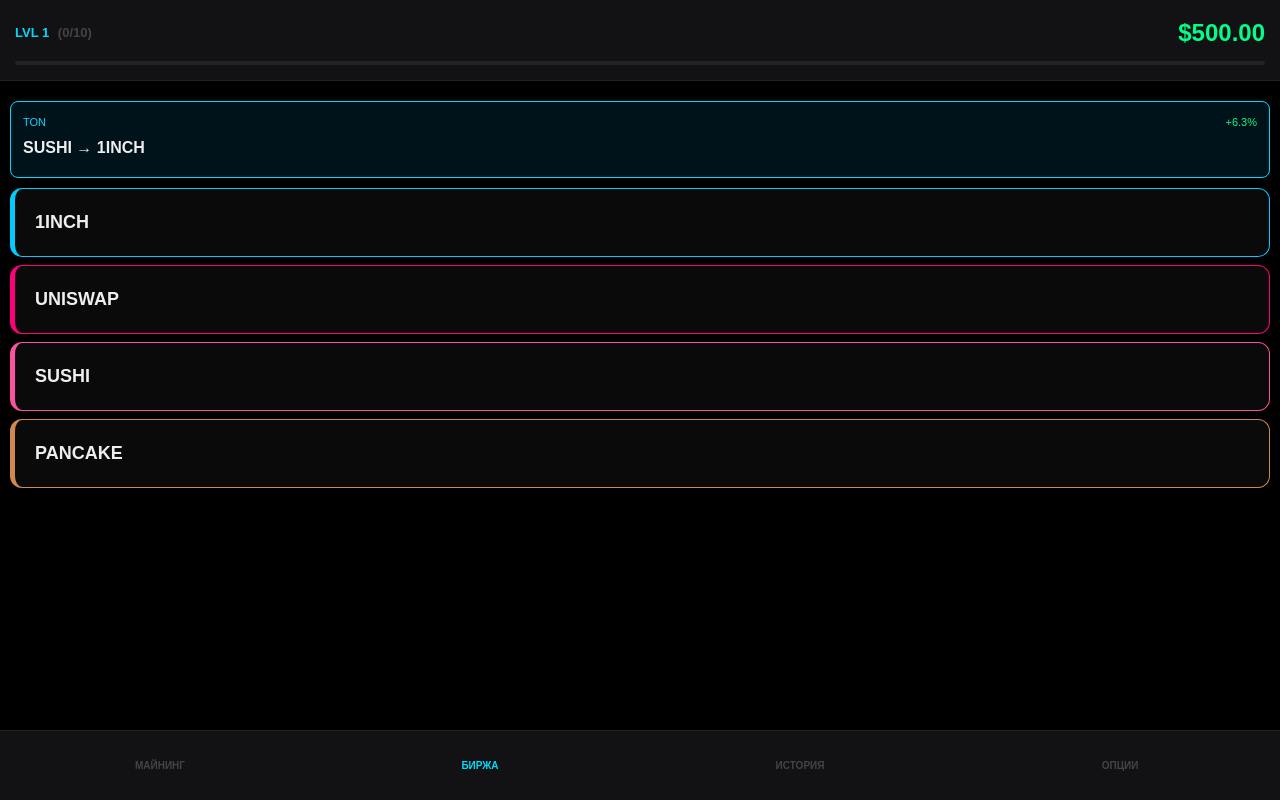
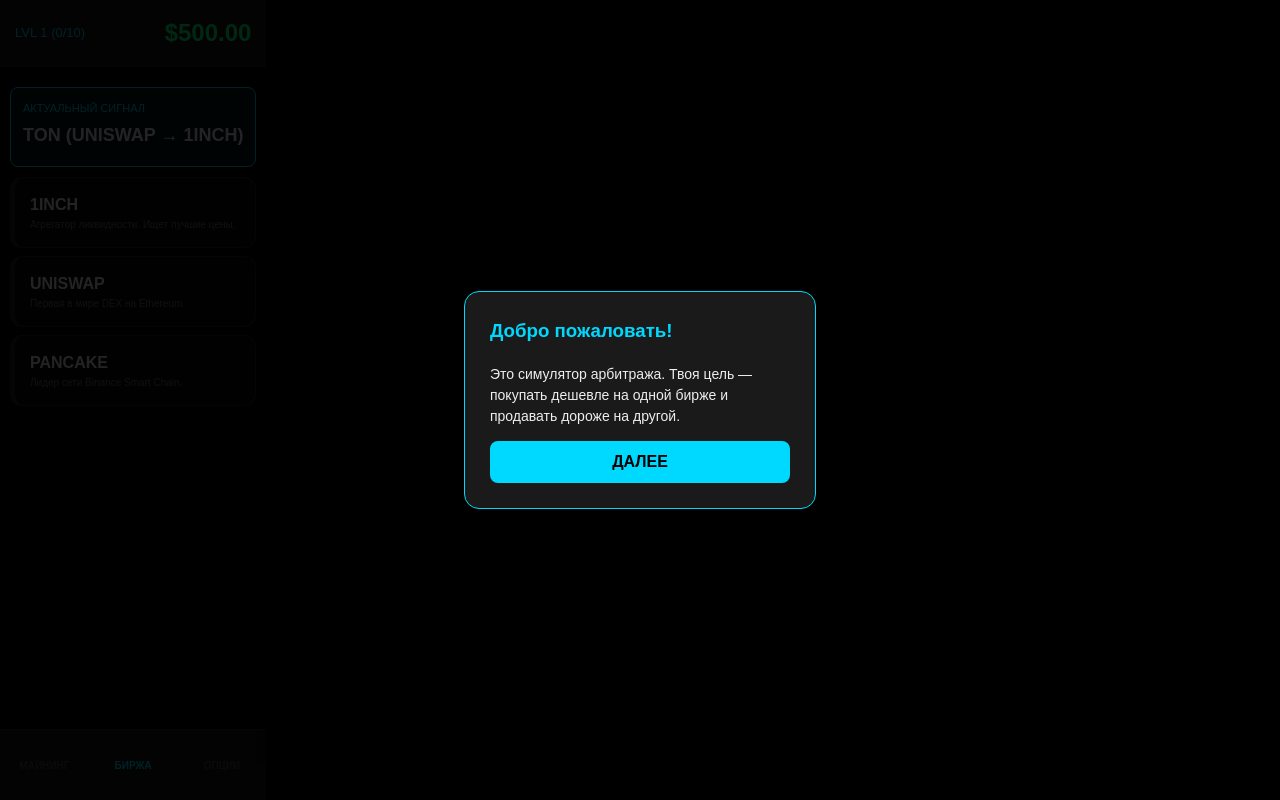
Before and after one commit to katyakuznezc-cmd/treidgame, a React (Vite) app: page / in a window 1280 px wide. Built offline with nearby package versions, Linux system fonts and the light colour scheme.

Commit message:
Update App.jsx

```diff
--- a/src/App.jsx
+++ b/src/App.jsx
@@ -1,20 +1,18 @@
-
 import React, { useState, useEffect, useRef } from 'react';
 
 const COINS_DATA = [
-  { id: 'TON', lvl: 1, base: 5.4 },
-  { id: 'DOGE', lvl: 1, base: 0.15 },
-  { id: 'TRX', lvl: 1, base: 0.12 },
-  { id: 'SOL', lvl: 2, base: 145 },
-  { id: 'ETH', lvl: 3, base: 2800 },
-  { id: 'BTC', lvl: 5, base: 95000 },
+  { id: 'TON', lvl: 1, desc: 'Родной токен Telegram. Быстрый и волатильный.' },
+  { id: 'DOGE', lvl: 1, desc: 'Мем-коин. Зависит от хайпа и Илона Маска.' },
+  { id: 'TRX', lvl: 1, desc: 'Сеть Tron. Стабильная монета для переводов.' },
+  { id: 'SOL', lvl: 2, desc: 'Убийца Ethereum. Очень высокая скорость.' },
+  { id: 'ETH', lvl: 3, desc: 'Главный альткоин. На нем держатся все NFT.' },
+  { id: 'BTC', lvl: 5, desc: 'Цифровое золото. Батя рынка.' },
 ];
 
 const EXCHANGES = [
-  { id: '1inch', name: '1INCH', color: '#00ccff' },
-  { id: 'uniswap', name: 'UNISWAP', color: '#ff007a' },
-  { id: 'sushiswap', name: 'SUSHI', color: '#fa52a0' },
-  { id: 'pancakeswap', name: 'PANCAKE', color: '#d1884f' }
+  { id: '1inch', name: '1INCH', desc: 'Агрегатор ликвидности. Ищет лучшие цены.' },
+  { id: 'uniswap', name: 'UNISWAP', desc: 'Первая в мире DEX на Ethereum.' },
+  { id: 'pancakeswap', name: 'PANCAKE', desc: 'Лидер сети Binance Smart Chain.' }
 ];
 
 export default function App() {
@@ -22,11 +20,10 @@ export default function App() {
   const [balance, setBalance] = useState(() => Number(localStorage.getItem(`k_bal_${userId}`)) || 500.00);
   const [xp, setXp] = useState(() => Number(localStorage.getItem(`k_xp_${userId}`)) || 0);
   const [winCount, setWinCount] = useState(() => Number(localStorage.getItem(`k_wins_${userId}`)) || 0);
-  const [prices, setPrices] = useState(() => COINS_DATA.reduce((acc, c) => ({ ...acc, [c.id]: c.base }), {}));
+
   const [tab, setTab] = useState('trade');
   const [selectedDex, setSelectedDex] = useState(null);
   const [activePositions, setActivePositions] = useState({});
-  const [pendingTrades, setPendingTrades] = useState({});
   const [tradeAmount, setTradeAmount] = useState(100);
   const [leverage, setLeverage] = useState(1);
   const [signal, setSignal] = useState(null);
@@ -34,31 +31,16 @@ export default function App() {
   const [soundEnabled, setSoundEnabled] = useState(true);
   const [lang, setLang] = useState('RU');
   const [toast, setToast] = useState(null);
-  const [showAd, setShowAd] = useState(false);
+
+  // ОБУЧЕНИЕ
+  const [tutorialStep, setTutorialStep] = useState(() => localStorage.getItem('k_tut') ? -1 : 0);
 
   const lvl = Math.floor(xp / 150) + 1;
   const progress = (xp % 150) / 1.5;
   const maxLev = lvl >= 10 ? 100 : lvl >= 5 ? 50 : 10;
 
-  // ЛИМИТ СТАВКИ: для новичков (lvl < 3) - 50% от баланса, для профи - 100%
-  const maxAllowedBet = lvl < 3 ? balance * 0.5 : balance;
-
   const sndClick = useRef(new Audio('https://www.fesliyanstudios.com/play-mp3/6510'));
   const sndBell = useRef(new Audio('https://assets.mixkit.co/active_storage/sfx/2358/2358-preview.mp3'));
-
-  useEffect(() => {
-    const itv = setInterval(() => {
-      setPrices(prev => {
-        const next = { ...prev };
-        Object.keys(next).forEach(id => {
-          const change = 1 + (Math.random() * 0.01 - 0.005);
-          next[id] = Number((next[id] * change).toFixed(id === 'BTC' ? 1 : 4));
-        });
-        return next;
-      });
-    }, 2000);
-    return () => clearInterval(itv);
-  }, []);
 
   useEffect(() => {
     localStorage.setItem(`k_bal_${userId}`, balance);
@@ -84,7 +66,8 @@ export default function App() {
 
     setSignal({
       coin: coin.id, buyDex: d1.name, sellDexId: d2.id, sellDexName: d2.name,
-      bonus: (Math.random() * 4 + 4).toFixed(1), id: Date.now()
+      bonus: (Math.random() * 2 + 1).toFixed(2), // Профит от 1% до 3%
+      id: Date.now()
     });
     if(soundEnabled) { sndBell.current.play().catch(() => {}); }
   };
@@ -98,87 +81,84 @@ export default function App() {
   const handleAction = (coinId) => {
     const pos = activePositions[coinId];
     if (pos) {
-      const marketCrash = Math.random() < 0.15;
-      const isWin = !marketCrash && signal && pos.signalId === signal.id && signal.sellDexId === selectedDex;
+      const isWin = Math.random() > 0.15; // 85% шанс успеха
+      const randProfit = (Math.random() * 2 + 1); // 1-3%
+      const randLoss = (Math.random() * 1 + 0.5); // 0.5-1.5%
 
-      // РАСЧЕТ PNL С ЗАЩИТОЙ ОТ МИНУСА
-      let pnl = (Number(pos.amt) * ((isWin ? Number(pos.bonus) : -25) * Number(pos.lev)) / 100);
+      const rate = isWin ? randProfit : -randLoss;
+      const pnl = (Number(pos.amt) * (rate * Number(pos.lev)) / 100);
 
-      setPendingTrades(prev => ({ ...prev, [coinId]: true }));
       setActivePositions(prev => { const n = {...prev}; delete n[coinId]; return n; });
 
       setTimeout(() => {
-        setBalance(b => {
-            const nextBal = b + Number(pos.amt) + pnl;
-            return nextBal < 0 ? 0 : nextBal; // Не уходим ниже нуля
-        });
-
+        setBalance(b => Math.max(0, b + Number(pos.amt) + pnl));
         if(isWin) { setXp(x => x + 15); setWinCount(w => w + 1); }
         setHistory(h => [{ coin: coinId, pnl, win: isWin, date: new Date().toLocaleTimeString() }, ...h.slice(0, 10)]);
-        setPendingTrades(prev => { const n = {...prev}; delete n[coinId]; return n; });
 
         setToast({
-            msg: isWin
-                ? (lang === 'RU' ? `ПРИБЫЛЬ: +$${pnl.toFixed(2)}` : `PROFIT: +$${pnl.toFixed(2)}`)
-                : (lang === 'RU' ? `УБЫТОК: -$${Math.abs(pnl).toFixed(2)}` : `LOSS: -$${Math.abs(pnl).toFixed(2)}`),
+            msg: isWin ? `+$${pnl.toFixed(2)}` : `-$${Math.abs(pnl).toFixed(2)}`,
             type: isWin ? 'win' : 'loss'
         });
       }, 10000);
     } else {
-      // ПРОВЕРКА ЛИМИТОВ ПЕРЕД ОТКРЫТИЕМ
-      if(tradeAmount > maxAllowedBet) {
-        return setToast({
-            msg: lang === 'RU' ? `МАКС СТАВКА: $${maxAllowedBet.toFixed(0)}` : `MAX BET: $${maxAllowedBet.toFixed(0)}`,
-            type: 'loss'
-        });
-      }
-      if(tradeAmount <= 0) return;
-
+      if(tradeAmount > balance) return setToast({msg: 'LOW BALANCE', type:'loss'});
       setBalance(b => b - tradeAmount);
-      setActivePositions(p => ({ ...p, [coinId]: { amt: tradeAmount, lev: leverage, dex: selectedDex, signalId: signal?.id, bonus: signal?.bonus } }));
+      setActivePositions(p => ({ ...p, [coinId]: { amt: tradeAmount, lev: leverage, dex: selectedDex, signalId: signal?.id } }));
     }
   };
 
-  const t = {
-    RU: { mine: 'МАЙНИНГ', trade: 'БИРЖА', logs: 'ИСТОРИЯ', opts: 'ОПЦИИ', buy: 'КУПИТЬ', sell: 'ЗАКРЫТЬ', back: 'НАЗАД' },
-    EN: { mine: 'MINING', trade: 'EXCHANGE', logs: 'LOGS', opts: 'OPTS', buy: 'BUY', sell: 'CLOSE', back: 'BACK' }
-  }[lang];
+  const tutContent = [
+    { t: "Добро пожаловать!", c: "Это симулятор арбитража. Твоя цель — покупать дешевле на одной бирже и продавать дороже на другой." },
+    { t: "Сигналы", c: "В синем блоке сверху появляется сигнал. Он говорит, какую монету сейчас выгодно гнать." },
+    { t: "Выбор биржи", c: "Нажми на любую биржу (например, UNISWAP), чтобы войти в торговый терминал этой площадки." },
+    { t: "Криптовалюты", c: "У каждой монеты свой уровень доступа. TON доступен сразу, а BTC — только для профи." },
+    { t: "Майнинг", c: "Если кончились деньги, иди во вкладку МАЙНИНГ и натапай себе начальный депозит." }
+  ];
 
   return (
     <div className="app-main">
       <style>{`
         :root { --win: #00ff88; --loss: #ff3366; --neon: #00d9ff; --panel: #121214; }
-        * { box-sizing: border-box; -webkit-tap-highlight-color: transparent; }
         body { margin: 0; background: #000; color: #eee; font-family: sans-serif; overflow: hidden; }
-        .app-main { height: 100vh; width: 100vw; display: flex; flex-direction: column; background: #000; position: relative; }
+        .app-main { height: 100vh; display: flex; flex-direction: column; }
         .header { padding: 15px; background: var(--panel); border-bottom: 1px solid #222; }
         .balance { color: var(--win); font-size: 24px; font-weight: 800; }
-        .xp-bar { height: 4px; background: #222; margin-top: 10px; border-radius: 2px; }
-        .xp-fill { height: 100%; background: var(--neon); box-shadow: 0 0 10px var(--neon); transition: 0.5s; }
-        .content { flex: 1; overflow-y: auto; display: flex; flex-direction: column; }
+        .content { flex: 1; overflow-y: auto; }
         .signal-box { background: #00121a; border: 1px solid var(--neon); margin: 10px; padding: 12px; border-radius: 8px; }
-        .dex-item { background: #0a0a0a; border: 1px solid #222; margin: 8px 10px; padding: 20px; border-radius: 12px; border-left: 5px solid; cursor: pointer; }
-        .sphere { width: 140px; height: 140px; border: 3px solid var(--neon); border-radius: 50%; display: flex; align-items: center; justify-content: center; font-size: 50px; color: var(--neon); margin: 40px auto; cursor: pointer; box-shadow: 0 0 15px rgba(0,217,255,0.1); }
-        .nav { height: 70px; display: flex; background: var(--panel); border-top: 1px solid #222; padding-bottom: env(safe-area-inset-bottom); }
-        .nav-btn { flex: 1; background: none; border: none; color: #444; font-size: 10px; font-weight: bold; cursor: pointer; }
+        .dex-item { background: #0a0a0a; border: 1px solid #222; margin: 8px 10px; padding: 15px; border-radius: 12px; border-left: 5px solid; cursor: pointer; }
+        .nav { height: 70px; display: flex; background: var(--panel); border-top: 1px solid #222; }
+        .nav-btn { flex: 1; background: none; border: none; color: #444; font-size: 10px; font-weight: bold; }
         .nav-btn.active { color: var(--neon); }
-        .center-toast { position: fixed; top: 50%; left: 50%; transform: translate(-50%, -50%); padding: 30px; border-radius: 20px; z-index: 10000; text-align: center; min-width: 250px; animation: pop 0.3s cubic-bezier(0.175, 0.885, 0.32, 1.275); box-shadow: 0 0 40px rgba(0,0,0,0.5); border: 2px solid rgba(255,255,255,0.1); }
-        @keyframes pop { from { transform: translate(-50%, -50%) scale(0.5); opacity: 0; } to { transform: translate(-50%, -50%) scale(1); opacity: 1; } }
-        .price-tag { font-size: 12px; padding: 2px 6px; background: #111; border-radius: 4px; }
+        .center-toast { position: fixed; top: 50%; left: 50%; transform: translate(-50%, -50%); padding: 30px; border-radius: 20px; z-index: 10000; text-align: center; min-width: 250px; background: var(--win); color: #000; font-weight: 900; font-size: 24px; }
+        .tut-overlay { position: fixed; inset: 0; background: rgba(0,0,0,0.85); z-index: 20000; display: flex; align-items: center; justify-content: center; padding: 20px; }
+        .tut-card { background: #1a1a1a; border: 1px solid var(--neon); padding: 25px; border-radius: 15px; width: 100%; max-width: 300px; }
       `}</style>
 
-      {toast && (
-        <div className="center-toast" style={{ background: toast.type === 'win' ? 'var(--win)' : 'var(--loss)', color: '#000' }}>
-            <div style={{fontSize: '20px', fontWeight: '900'}}>{toast.msg}</div>
+      {tutorialStep >= 0 && (
+        <div className="tut-overlay">
+          <div className="tut-card">
+            <h3 style={{color: 'var(--neon)', marginTop: 0}}>{tutContent[tutorialStep].t}</h3>
+            <p style={{fontSize: '14px', lineHeight: '1.5'}}>{tutContent[tutorialStep].c}</p>
+            <button
+              onClick={() => {
+                if(tutorialStep < tutContent.length - 1) setTutorialStep(s => s + 1);
+                else { setTutorialStep(-1); localStorage.setItem('k_tut', 'done'); }
+              }}
+              style={{width: '100%', padding: '12px', background: 'var(--neon)', border: 'none', borderRadius: '8px', fontWeight: 'bold'}}
+            >
+              {tutorialStep === tutContent.length - 1 ? "ПОНЯТНО!" : "ДАЛЕЕ"}
+            </button>
+          </div>
         </div>
       )}
 
+      {toast && <div className="center-toast" style={{background: toast.type==='win'?'var(--win)':'var(--loss)'}}>{toast.msg}</div>}
+
       <header className="header">
         <div style={{display:'flex', justifyContent:'space-between', alignItems:'center'}}>
-          <div style={{fontSize:'13px', color:'var(--neon)', fontWeight:'bold'}}>LVL {lvl} <span style={{color:'#444', marginLeft:'5px'}}>({winCount % 10}/10)</span></div>
+          <div style={{fontSize:'13px', color:'var(--neon)'}}>LVL {lvl} ({winCount%10}/10)</div>
           <div className="balance">${balance.toFixed(2)}</div>
         </div>
-        <div className="xp-bar"><div className="xp-fill" style={{width: `${progress}%`}}></div></div>
       </header>
 
       <div className="content">
@@ -188,64 +168,54 @@ export default function App() {
               <div style={{paddingTop: '10px'}}>
                 {signal && (
                   <div className="signal-box">
-                    <div style={{display:'flex', justifyContent:'space-between', fontSize:'11px'}}>
-                      <span style={{color:'var(--neon)'}}>{signal.coin}</span>
-                      <span style={{color:'var(--win)'}}>+{signal.bonus}%</span>
-                    </div>
-                    <div style={{fontSize: '16px', fontWeight:'bold', margin:'5px 0'}}>{signal.buyDex} → {signal.sellDexName}</div>
+                    <div style={{fontSize:'11px', color:'var(--neon)'}}>АКТУАЛЬНЫЙ СИГНАЛ</div>
+                    <div style={{fontSize: '18px', fontWeight:'bold', margin:'5px 0'}}>{signal.coin} ({signal.buyDex} → {signal.sellDexName})</div>
                   </div>
                 )}
                 {EXCHANGES.map(d => (
-                  <div key={d.id} className="dex-item" style={{borderColor: d.color}} onClick={() => setSelectedDex(d.id)}>
-                    <span style={{fontWeight:'bold', fontSize: '18px'}}>{d.name}</span>
+                  <div key={d.id} className="dex-item" style={{borderColor: '#222'}} onClick={() => setSelectedDex(d.id)}>
+                    <div style={{fontWeight:'bold'}}>{d.name}</div>
+                    <div style={{fontSize: '10px', color: '#666'}}>{d.desc}</div>
                   </div>
                 ))}
               </div>
             ) : (
-              <div style={{display:'flex', flexDirection:'column', padding:'15px'}}>
-                <button onClick={() => setSelectedDex(null)} style={{background:'#222', border:'none', color:'#fff', padding:'10px', borderRadius:'8px', alignSelf:'flex-start', marginBottom:'15px'}}>{t.back}</button>
+              <div style={{padding:'15px'}}>
+                <button onClick={() => setSelectedDex(null)} style={{background:'#222', border:'none', color:'#fff', padding:'8px 15px', borderRadius:'5px', marginBottom:'15px'}}>← {lang === 'RU' ? 'НАЗАД' : 'BACK'}</button>
 
-                <div style={{display:'flex', justifyContent:'space-between', alignItems:'center', marginBottom:'5px'}}>
-                  <span style={{fontSize:'12px'}}>AMT (MAX: ${maxAllowedBet.toFixed(0)}):</span>
-                  <input type="number" style={{background:'#111', border:'1px solid #333', color:'var(--win)', padding:'8px', width:'100px', borderRadius:'6px'}} value={tradeAmount}
-                    onChange={e => {
-                        let val = Number(e.target.value);
-                        if(val > maxAllowedBet) val = maxAllowedBet;
-                        setTradeAmount(val);
-                    }}
-                  />
+                <div style={{marginBottom:'20px'}}>
+                  <div style={{fontSize:'12px', marginBottom: '5px'}}>СУММА СДЕЛКИ:</div>
+                  <input type="number" style={{width:'100%', background:'#111', border:'1px solid #333', color:'var(--win)', padding:'12px', borderRadius:'8px', fontSize:'18px'}} value={tradeAmount} onChange={e => setTradeAmount(Number(e.target.value))} />
+                  <div style={{display:'flex', gap:'10px', marginTop:'5px'}}>
+                    {[25, 50, 100].map(p => <button key={p} onClick={() => setTradeAmount(Number((balance * p / 100).toFixed(2)))} style={{flex:1, background:'#222', border:'none', color:'#ccc', fontSize:'10px', padding:'5px', borderRadius:'4px'}}>{p}%</button>)}
+                  </div>
                 </div>
 
-                <div style={{fontSize:'11px', color:'#444', marginBottom:'5px'}}>LEVERAGE: x{leverage}</div>
-                <input type="range" min="1" max={maxLev} value={leverage} onChange={e => setLeverage(Number(e.target.value))} style={{width:'100%', marginBottom:'20px'}} />
+                <div style={{marginBottom:'20px'}}>
+                  <div style={{fontSize:'12px'}}>КРЕДИТНОЕ ПЛЕЧО: x{leverage}</div>
+                  <input type="range" min="1" max={maxLev} value={leverage} onChange={e => setLeverage(Number(e.target.value))} style={{width:'100%'}} />
+                </div>
 
                 {COINS_DATA.map(c => {
                   const pos = activePositions[c.id];
                   const locked = c.lvl > lvl;
-                  const currentPrice = prices[c.id];
-                  const estProfit = ((tradeAmount * leverage * (signal?.bonus || 0)) / 100).toFixed(2);
-
                   return (
-                    <div key={c.id} style={{display:'flex', justifyContent:'space-between', alignItems:'center', padding:'15px 0', borderBottom:'1px solid #111', opacity: locked ? 0.3 : 1}}>
+                    <div key={c.id} style={{padding:'15px 0', borderBottom:'1px solid #111', opacity: locked ? 0.3 : 1}}>
+                      <div style={{display:'flex', justifyContent:'space-between', alignItems:'center'}}>
                         <div>
-                        <div style={{fontWeight:'bold', display:'flex', alignItems:'center', gap:'8px'}}>
-                          {c.id}/USDT <span className="price-tag" style={{color: Math.random() > 0.5 ? 'var(--win)' : 'var(--loss)'}}>${currentPrice}</span>
+                            <div style={{fontWeight:'bold'}}>{c.id}/USDT</div>
+                            <div style={{fontSize: '9px', color: '#555'}}>{c.desc}</div>
                         </div>
-                        {!locked && !pos && signal?.coin === c.id && (
-                          <div style={{fontSize:'9px', color:'var(--win)', fontWeight:'bold'}}>EST. +${estProfit}</div>
-                        )}
-                        {pos && <div style={{fontSize:'10px', color:'var(--win)'}}>TRADING... (10s)</div>}
-                      </div>
-
                         {locked ? <span>🔒 L{c.lvl}</span> :
-                        pendingTrades[c.id] ? <span style={{fontSize: '10px'}}>⏳ ...</span> :
                           <button
-                          style={{background: pos ? 'var(--loss)' : 'var(--win)', color: '#000', border:'none', padding:'10px 15px', borderRadius:'8px', fontWeight:'bold', minWidth:'90px'}}
+                            style={{background: pos ? 'var(--loss)' : 'var(--win)', color: '#000', border:'none', padding:'10px 20px', borderRadius:'8px', fontWeight:'bold'}}
                             onClick={() => handleAction(c.id)}
                           >
-                          {pos ? t.sell : t.buy}
+                            {pos ? (lang === 'RU' ? 'ЗАКРЫТЬ' : 'SELL') : (lang === 'RU' ? 'КУПИТЬ' : 'BUY')}
                           </button>
                         }
+                      </div>
+                      {pos && <div style={{fontSize:'10px', color:'var(--win)', marginTop:'5px'}}>СДЕЛКА В ПРОЦЕССЕ (10s)...</div>}
                     </div>
                   );
                 })}
@@ -255,44 +225,30 @@ export default function App() {
         )}
 
         {tab === 'mining' && (
-          <div style={{flex: 1, display:'flex', flexDirection:'column', justifyContent:'center'}}>
-            <div className="sphere" onClick={() => {
-              setBalance(b => b + 0.05);
+          <div style={{flex: 1, display:'flex', flexDirection:'column', justifyContent:'center', alignItems:'center', height:'100%'}}>
+            <div style={{width:'150px', height:'150px', border:'4px solid var(--neon)', borderRadius:'50%', display:'flex', alignItems:'center', justifyContent:'center', fontSize:'60px', color:'var(--neon)', cursor:'pointer'}} onClick={() => {
+              setBalance(b => b + 0.10);
               if(soundEnabled) { sndClick.current.currentTime = 0; sndClick.current.play().catch(()=>{}); }
             }}>$</div>
-            <p style={{textAlign:'center', fontSize:'10px', color:'#333'}}>TAP TO EARN DEP</p>
-          </div>
-        )}
-
-        {tab === 'awards' && (
-          <div style={{padding:'20px'}}>
-            <h3 style={{fontSize: '20px'}}>{t.logs}</h3>
-            {history.map((h, i) => (
-              <div key={i} style={{display:'flex', justifyContent:'space-between', padding:'10px 0', borderBottom:'1px solid #111'}}>
-                <span>{h.coin}</span>
-                <span style={{color: h.win?'var(--win)':'var(--loss)'}}>${h.pnl.toFixed(2)}</span>
-              </div>
-            ))}
+            <p style={{marginTop:'20px', color:'#444'}}>КЛИКАЙ, ЧТОБЫ ЗАРАБОТАТЬ НА ПЕРВУЮ СДЕЛКУ</p>
           </div>
         )}
 
         {tab === 'opts' && (
           <div style={{padding:'20px'}}>
-            <h3 style={{fontSize: '20px'}}>{t.opts}</h3>
-            <button onClick={() => setSoundEnabled(!soundEnabled)} style={{width:'100%', padding:'15px', background:'#222', color:'#fff', border:'none', borderRadius:'10px', marginBottom:'10px'}}>SOUND: {soundEnabled ? 'ON' : 'OFF'}</button>
-            <button onClick={() => setLang(lang === 'RU' ? 'EN' : 'RU')} style={{width:'100%', padding:'15px', background:'#222', color:'#fff', border:'none', borderRadius:'10px', marginBottom:'20px'}}>LANG: {lang}</button>
-            <div style={{textAlign:'center', fontSize:'12px', color:'#444'}}>
-              Dev: <a href="https://t.me/vladstelin78" style={{color:'var(--neon)'}}>@vladstelin78</a><br/>Creator: <a href="https://t.me/kriptoalians" style={{color:'var(--neon)'}}>@kriptoalians</a>
+            <button onClick={() => setTutorialStep(0)} style={{width:'100%', padding:'15px', background:'var(--neon)', color:'#000', border:'none', borderRadius:'10px', marginBottom:'10px', fontWeight:'bold'}}>ПРОЙТИ ОБУЧЕНИЕ ЗАНОВО</button>
+            <button onClick={() => setSoundEnabled(!soundEnabled)} style={{width:'100%', padding:'15px', background:'#222', color:'#fff', border:'none', borderRadius:'10px', marginBottom:'10px'}}>ЗВУК: {soundEnabled ? 'ВКЛ' : 'ВЫКЛ'}</button>
+            <div style={{textAlign:'center', fontSize:'12px', color:'#444', marginTop:'20px'}}>
+                Dev: @vladstelin78 | Creator: @kriptoalians
             </div>
           </div>
         )}
       </div>
 
       <nav className="nav">
-        <button className={`nav-btn ${tab === 'mining' ? 'active' : ''}`} onClick={() => setTab('mining')}>{t.mine}</button>
-        <button className={`nav-btn ${tab === 'trade' ? 'active' : ''}`} onClick={() => setTab('trade')}>{t.trade}</button>
-        <button className={`nav-btn ${tab === 'awards' ? 'active' : ''}`} onClick={() => setTab('awards')}>{t.logs}</button>
-        <button className={`nav-btn ${tab === 'opts' ? 'active' : ''}`} onClick={() => setTab('opts')}>{t.opts}</button>
+        <button className={`nav-btn ${tab === 'mining' ? 'active' : ''}`} onClick={() => setTab('mining')}>МАЙНИНГ</button>
+        <button className={`nav-btn ${tab === 'trade' ? 'active' : ''}`} onClick={() => setTab('trade')}>БИРЖА</button>
+        <button className={`nav-btn ${tab === 'opts' ? 'active' : ''}`} onClick={() => setTab('opts')}>ОПЦИИ</button>
       </nav>
     </div>
   );
```
Lines whose indentation alone changed are shown as unchanged.
